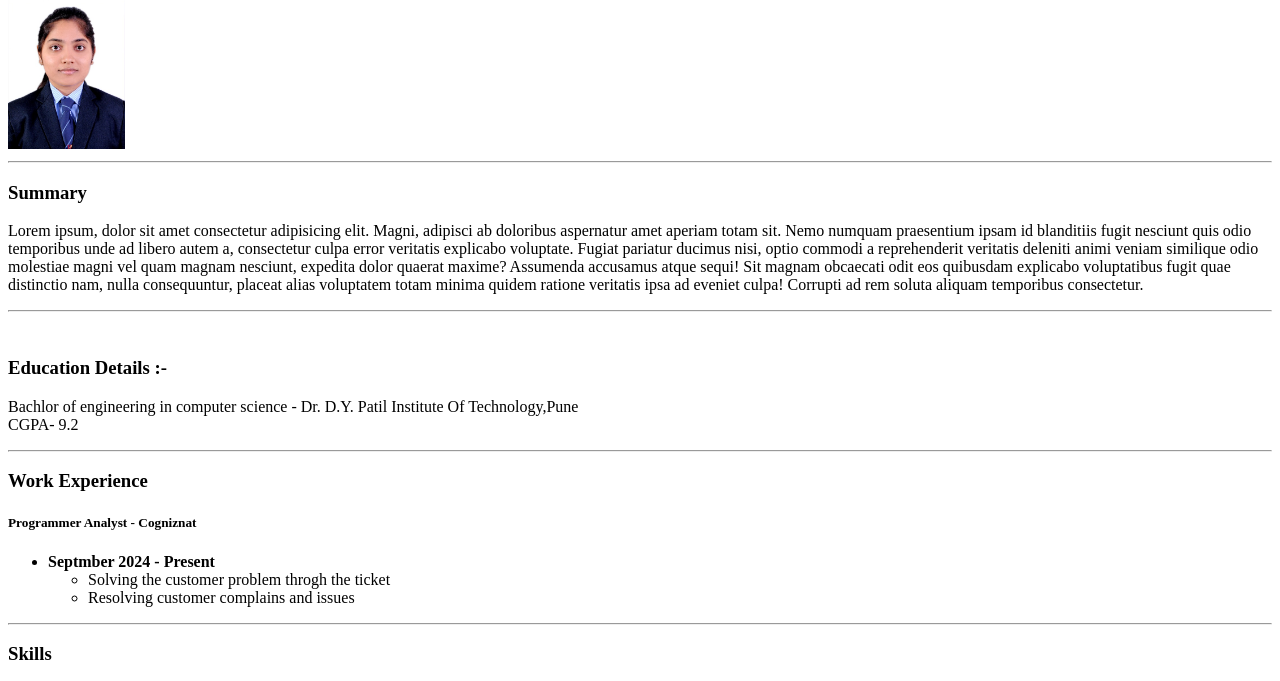
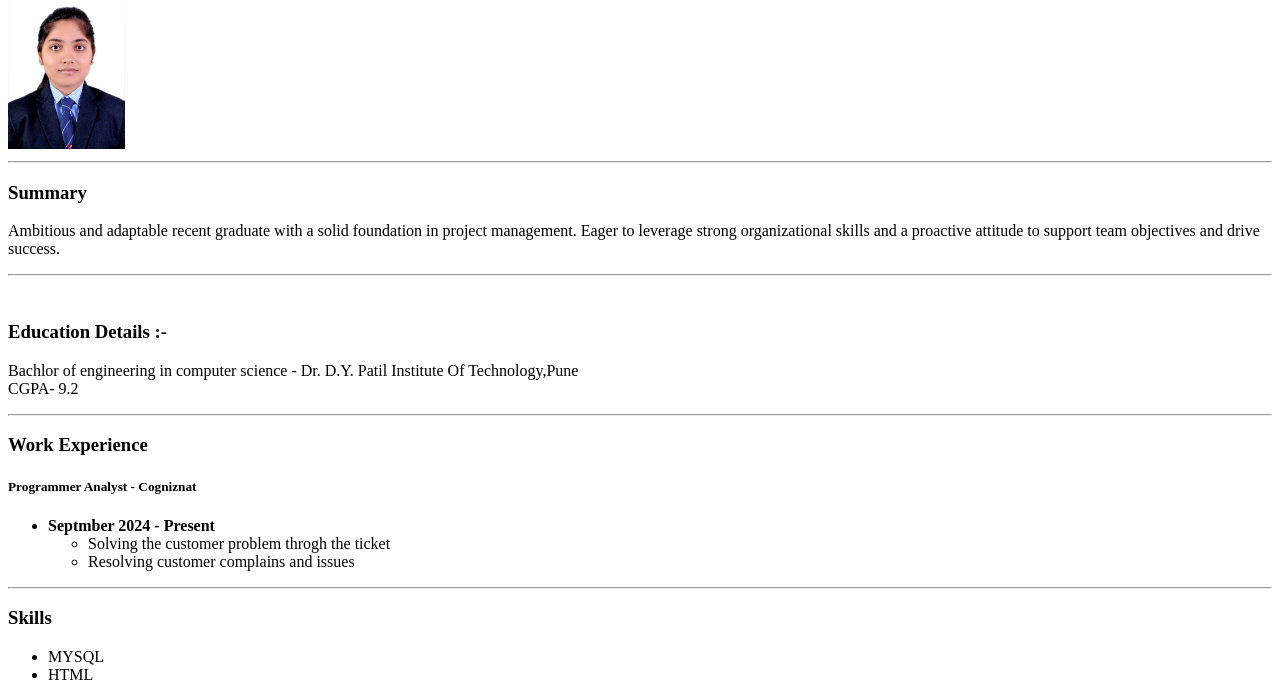
Before and after one commit to Soniakambale/My-Resume-, a plain HTML site: page index.html in a window 1280 px wide. Shown: the part 68-749 px from the top of the page. Drawn offline with Linux system fonts and the light colour scheme.

Commit message:
Update index.html

```diff
--- a/index.html
+++ b/index.html
@@ -10,12 +10,8 @@
     <img src="./formal_pic.jpeg" alt="formal_pic" height="150">
     <hr>
     <h3>Summary</h3>
-    <p>Lorem ipsum, dolor sit amet consectetur adipisicing elit. Magni, adipisci ab doloribus aspernatur amet aperiam totam sit.
-        Nemo numquam praesentium ipsam id blanditiis fugit nesciunt quis odio temporibus unde ad libero autem a, consectetur culpa error
-        veritatis explicabo voluptate. Fugiat pariatur ducimus nisi, optio commodi a reprehenderit veritatis deleniti animi veniam similique
-        odio molestiae magni vel quam magnam nesciunt, expedita dolor quaerat maxime? Assumenda accusamus atque sequi! Sit magnam obcaecati
-        odit eos quibusdam explicabo voluptatibus fugit quae distinctio nam, nulla consequuntur, placeat
-        alias voluptatem totam minima quidem ratione veritatis ipsa ad eveniet culpa! Corrupti ad rem soluta aliquam temporibus consectetur.</p>
+    <p>Ambitious and adaptable recent graduate with a solid foundation in project management.
+    Eager to leverage strong organizational skills and a proactive attitude to support team objectives and drive success.</p>
         <hr>
         <br>
         <h3>Education Details :-</h3>
```
